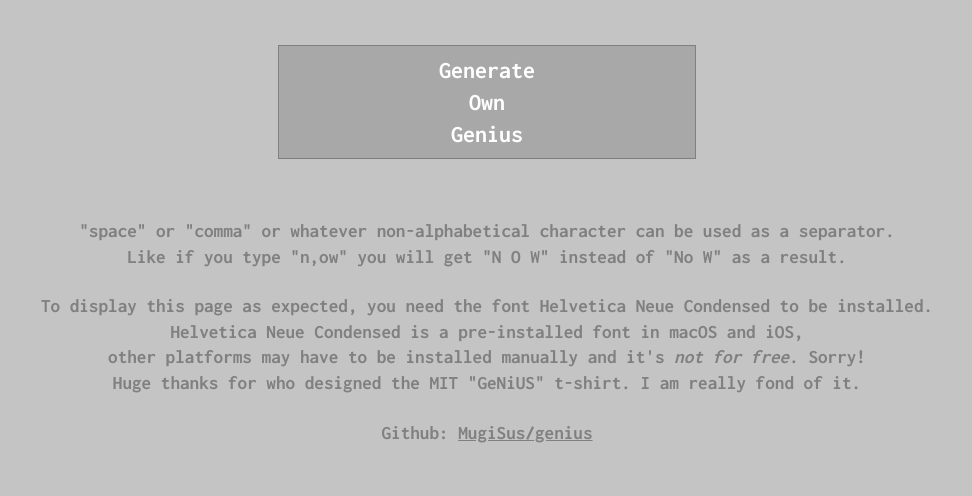
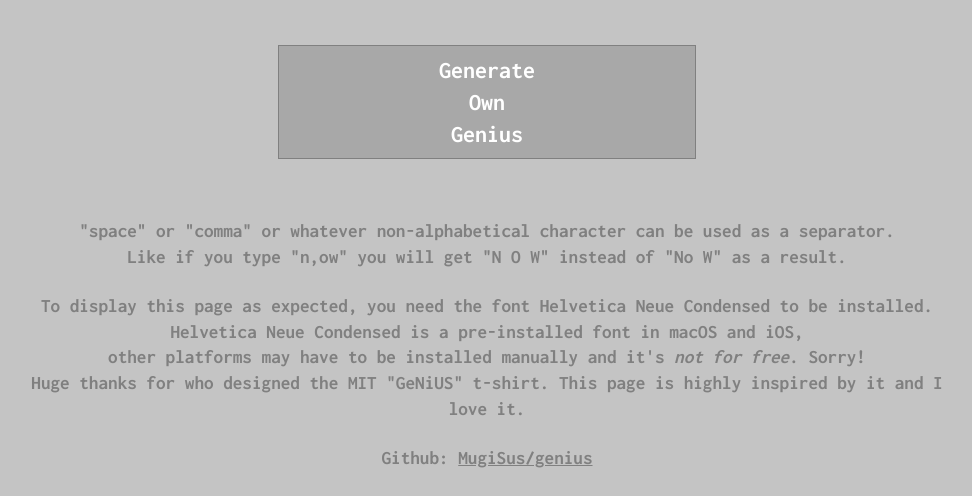
Before and after one commit to MugiSus/genius, a plain HTML site: page index.html in a window 1280 px wide. Shown: the part 697-1193 px from the top of the page, without its empty margins (153-1125 px from the left). Before the commit the page ends 1167 px from the top, so only its background shows below. Drawn offline with Linux system fonts and the light colour scheme.

Commit message:
Update index.html

```diff
--- a/index.html
+++ b/index.html
@@ -29,10 +29,10 @@
             To display this page as expected, you need the font <b>Helvetica Neue Condensed</b> to be installed.<br>
             <b>Helvetica Neue Condensed</b> is a pre-installed font in macOS and iOS,<br>
             other platforms may have to be installed manually and it's <b><i>not for free</i></b>. Sorry!<br>
-            Huge thanks for who designed the MIT "GeNiUS" t-shirt. I am really fond of it.
+            Huge thanks for who designed the MIT "GeNiUS" t-shirt. This page is highly inspired by it and I love it.
         </p>
         <p class="description">
-            Github: <a href="https://github.com/MugiSus/genius">MugiSus/genius</a>
+            <b>Github: <a href="https://github.com/MugiSus/genius">MugiSus/genius</a></b>
         </p>
 
         <script src="elements.js"></script>
```
